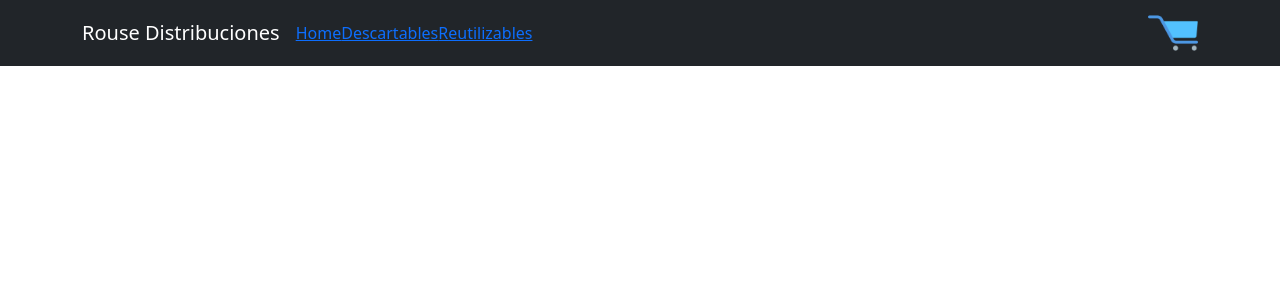
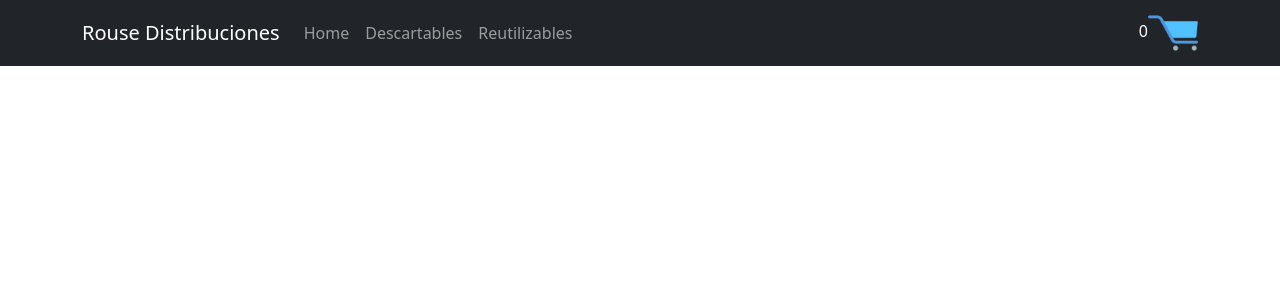
Before and after one commit to Nico9220/Rouse-React-nicolasCaretta, a React (Create React App) app: page /cart in a window 1280 px wide. Shown: the top 300 px of the page. Built offline with nearby package versions, Linux system fonts and the light colour scheme.

Commit message:
cart context

```diff
--- a/src/App.js
+++ b/src/App.js
@@ -4,10 +4,11 @@ import NavBar from './Componentes/NavBar/NavBar';
 import ItemListadoContenedor from './Componentes/Item/ItemListadoContenedor'
 import ItemDetailContenedor from './Componentes/Item/ItemDetailContenedor';
 import Cart from './Componentes/Carro/Cart';
+import CartContextProvider from './Componentes/CartContext';
 
 function App() {
   return (
-    <>
+    <CartContextProvider>
       <BrowserRouter>
         <NavBar />
         <Routes>
@@ -17,7 +18,7 @@ function App() {
           <Route exact path="/cart" element={<Cart />} />
         </Routes>
       </BrowserRouter>
-    </>
+    </CartContextProvider>
   );
 }
 
--- a/src/Componentes/Carro/Cart.jsx
+++ b/src/Componentes/Carro/Cart.jsx
@@ -1,5 +1,9 @@
 import React from "react";
 
 export default function Cart () {
+    return (
+        <>
 
+        </>
+    )
 }
--- /dev/null
+++ b/src/Componentes/CartContext.jsx
@@ -0,0 +1,19 @@
+import React, { useState, createContext } from "react";
+
+export const CartContext = createContext();
+
+const CartContextProvider = ({ children }) => {
+    const [cart, setCart] = useState([]);
+
+    const addToCart = (item) => console.log(item);
+    const removeFromCart = (item) => console.log(item);
+    const buyAll = () => setCart([]);
+
+    return (
+        <CartContext.Provider value={{cart, addToCart, removeFromCart, buyAll}}>
+            {children}
+        </CartContext.Provider>
+    )
+}
+
+export default CartContextProvider;
--- a/src/Componentes/CartWidget.jsx
+++ b/src/Componentes/CartWidget.jsx
@@ -1,12 +1,15 @@
-import React from "react";
-import Cart from "../Carrito/carrito-de-compras.png";
+import React, {useContext} from "react";
+import CartIMG from "../Carrito/carrito-de-compras.png";
+import { CartContext } from "./CartContext";
+
+
 
 export default function CartWidget() {
+    let {cart} = useContext(CartContext);
+    console.log(cart);
     return (
         <>
-            <>
-                <img width="50px" height="auto" src={Cart} alt="logo" />
-            </>
+            <span style = {{color: "white"}}>{cart.length}<img width="50px" height="auto" src={CartIMG} alt="logo" /></span>
         </>
     )
 }
--- a/src/Componentes/Item/Item.jsx
+++ b/src/Componentes/Item/Item.jsx
@@ -2,9 +2,8 @@ import React from 'react';
 import Card from "react-bootstrap/Card";
 import { Link } from 'react-router-dom';
 
+function Item({ id, nombre, precio, imagen }) {
 
-
-function Item({ id, nombre, precio, imagen }) {
     return (
         <Card key={id} style={{ width: '18rem' }}>
             <Card.Img variant="top" src={imagen} />
--- a/src/Componentes/Item/ItemCount.jsx
+++ b/src/Componentes/Item/ItemCount.jsx
@@ -1,8 +1,10 @@
-import React, { useState } from "react"
+import React, { useState, useContext } from "react"
 import Button from 'react-bootstrap/Button'
+import { CartContext } from "../CartContext";
 
 export default function ItemCount({ stock, add }) {
     const [count, setCount] = useState(0);
+    const {addToCart} = useContext(CartContext);
     function adding() {
         if (count < stock) {
             setCount(count + 1);
@@ -18,7 +20,7 @@ export default function ItemCount({ stock, add }) {
             <Button onClick={subs} variant="primary"> - </Button>
             <p>{count}</p>
             <Button onClick={adding} variant="success"> + </Button>
-            <Button onClick={()=> add(count) } variant="dark"> Agregar al carrito </Button>
+            <Button onClick={()=> addToCart(count) } variant="dark"> Agregar al carrito </Button>
         </>
     )
 }
--- a/src/Componentes/Item/ItemDetail.jsx
+++ b/src/Componentes/Item/ItemDetail.jsx
@@ -1,17 +1,18 @@
-import React, {useState} from 'react';
+import React, {useState, useContext} from 'react';
 import Card from "react-bootstrap/Card"
 import { Link } from 'react-router-dom';
 import ItemCount from './ItemCount';
+import { CartContext } from '../CartContext';
 
 function ItemDetail({ id, nombre, precio, imagen }) {
     const [count, setCount] = useState(0);
 
-
     const add = (cantidad) =>{
         setCount(cantidad);
     }
+    const number = (count === 0)
 
-    const number = (count === 0)
+    let {addToCart}= useContext(CartContext);
 
     return (
         <Card key={id} style={{ width: '18rem' }}>
@@ -21,7 +22,7 @@ function ItemDetail({ id, nombre, precio, imagen }) {
                 <Card.Text>
                     $ {precio}
                 </Card.Text>
-                {number ? <ItemCount stock={5} add={add}></ItemCount> : <Link to={"/Cart"}>Ir al carrito</Link>}
+                {number ? <ItemCount stock={5} add={addToCart}></ItemCount> : <Link to={"/Cart"}>Ir al carrito</Link>}
             </Card.Body>
         </Card>
     )
--- a/src/Componentes/NavBar/NavBar.jsx
+++ b/src/Componentes/NavBar/NavBar.jsx
@@ -11,9 +11,9 @@ export default function NavBar() {
                 <Container>
                     <Navbar.Brand >Rouse Distribuciones</Navbar.Brand>
                     <Nav className="me-auto" >
-                        <Link to={"/"}>Home</Link>
-                        <Link to={"/categoria/Descartables"}>Descartables</Link>
-                        <Link to={"/categoria/Reutilizables"}>Reutilizables</Link>
+                        <Nav.Link as={Link} to={"/"}> Home</Nav.Link>
+                        <Nav.Link as={Link} to={"/categoria/Descartables"}> Descartables </Nav.Link>
+                        <Nav.Link as={Link} to={"/categoria/Reutilizables"}> Reutilizables </Nav.Link>
                     </Nav>
                     <CartWidget />
                 </Container>
```
